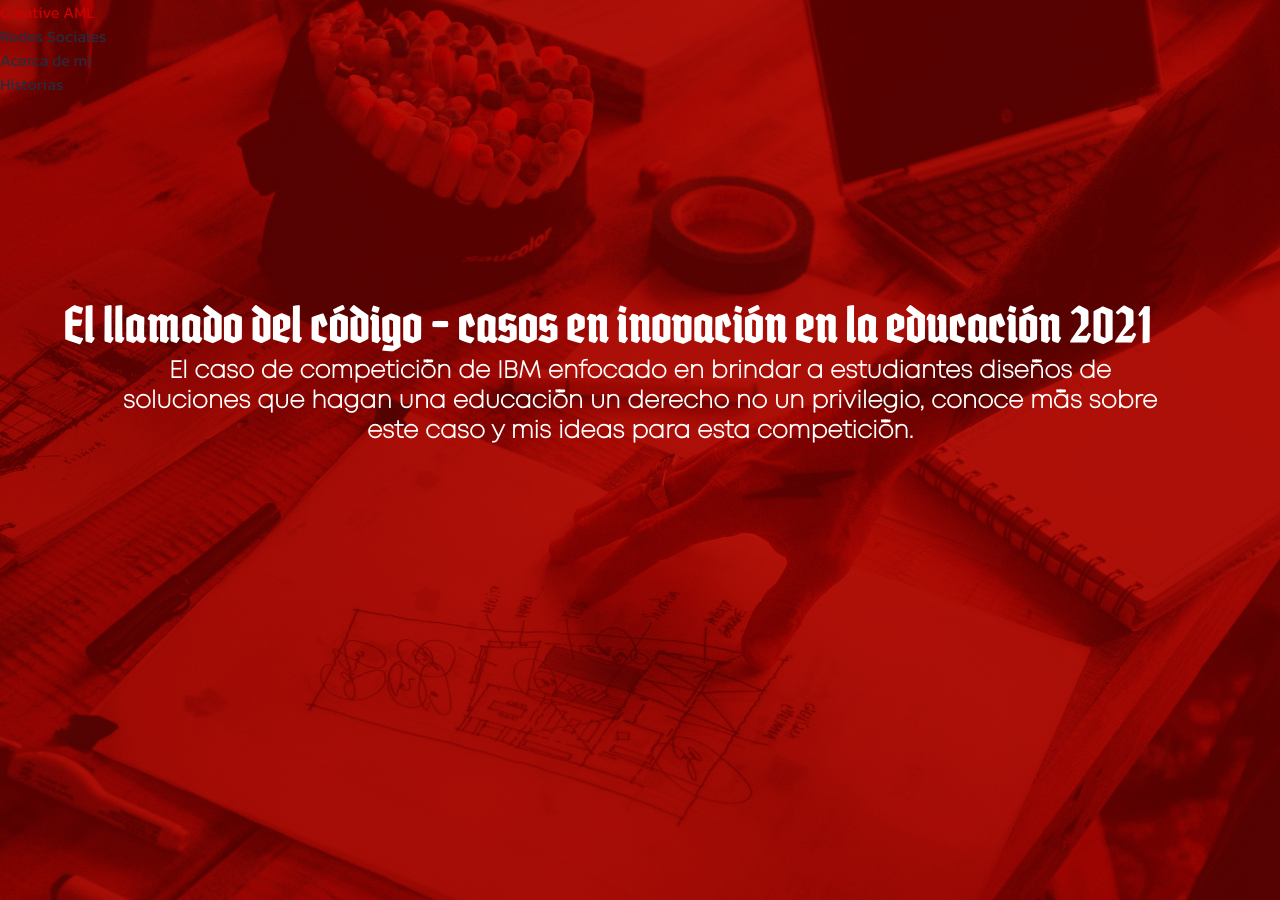
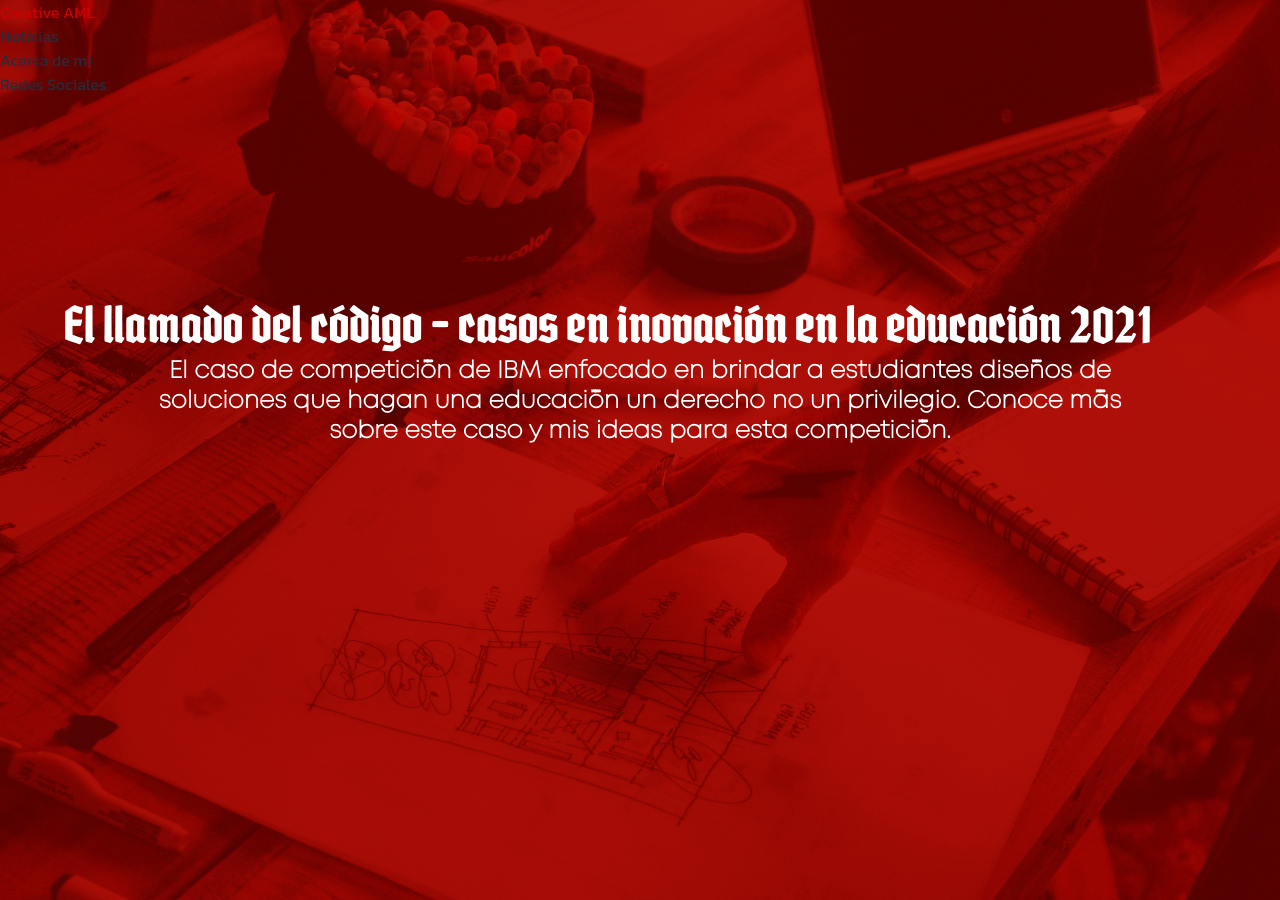
Before and after one commit to jorgeAML/creativeaml, a Jekyll site: the page built from index.markdown, in a window 1280 px wide and 900 px high. Built offline with Jekyll 4.4.1, drawn with Linux system fonts in a browser that asks for light colours; some web fonts are replaced; some of the changed text lies outside the part shown.

Commit message:
Pie de pagina

```diff
--- a/_includes/footer.html
+++ b/_includes/footer.html
@@ -37,7 +37,7 @@
     <div class="container-column-total">
       <img class="center-text image-width-10 center-everything" src="{{page.logo11}}">
       <p class="center-text">&#169; {{page.copyright2}} <span class="love"><img src="{{page.love}}"></span>
-        {{page.copyright1}} <br>Last update 20th June 2021</p>
+        {{page.copyright1}} <br>última actualización 13.octubre.2021</p>
     </div>
   </section>
 </footer>
--- a/index.markdown
+++ b/index.markdown
@@ -10,9 +10,9 @@
 
 ### NAV CONTENTS
 section0: Creative AML
-section1: Redes Sociales
+section1: Noticias
 section2: Acerca de mi
-section3: Historias
+section3: Redes Sociales
 
 section2-1: Design
 section2-2: Development
@@ -62,7 +62,7 @@
 
 ### DESCRIPTION
 descriptionTitle: El llamado del código - casos en inovación en la educación 2021
-descriptionA: El caso de competición de IBM enfocado en brindar a estudiantes diseños de soluciones que hagan una educación un derecho no un privilegio, conoce más sobre este caso y mis ideas para esta competición.
+descriptionA: El caso de competición de IBM enfocado en brindar a estudiantes diseños de soluciones que hagan una educación un derecho no un privilegio. Conoce más sobre este caso y mis ideas para esta competición.
 descriptionDesign: In Creative AML the design for us is special in every corner of every project, the architecture of a website we always use an unique concepts art.
 descriptionSection2-2: We develop small and large projects is you, that set the path of every task, is your imagination the only limit that we have.
 descriptionSection2-3: We can develop special apps like Alexa, that use artificial intelligence and machine learning this apps are for fun or business application.
```
